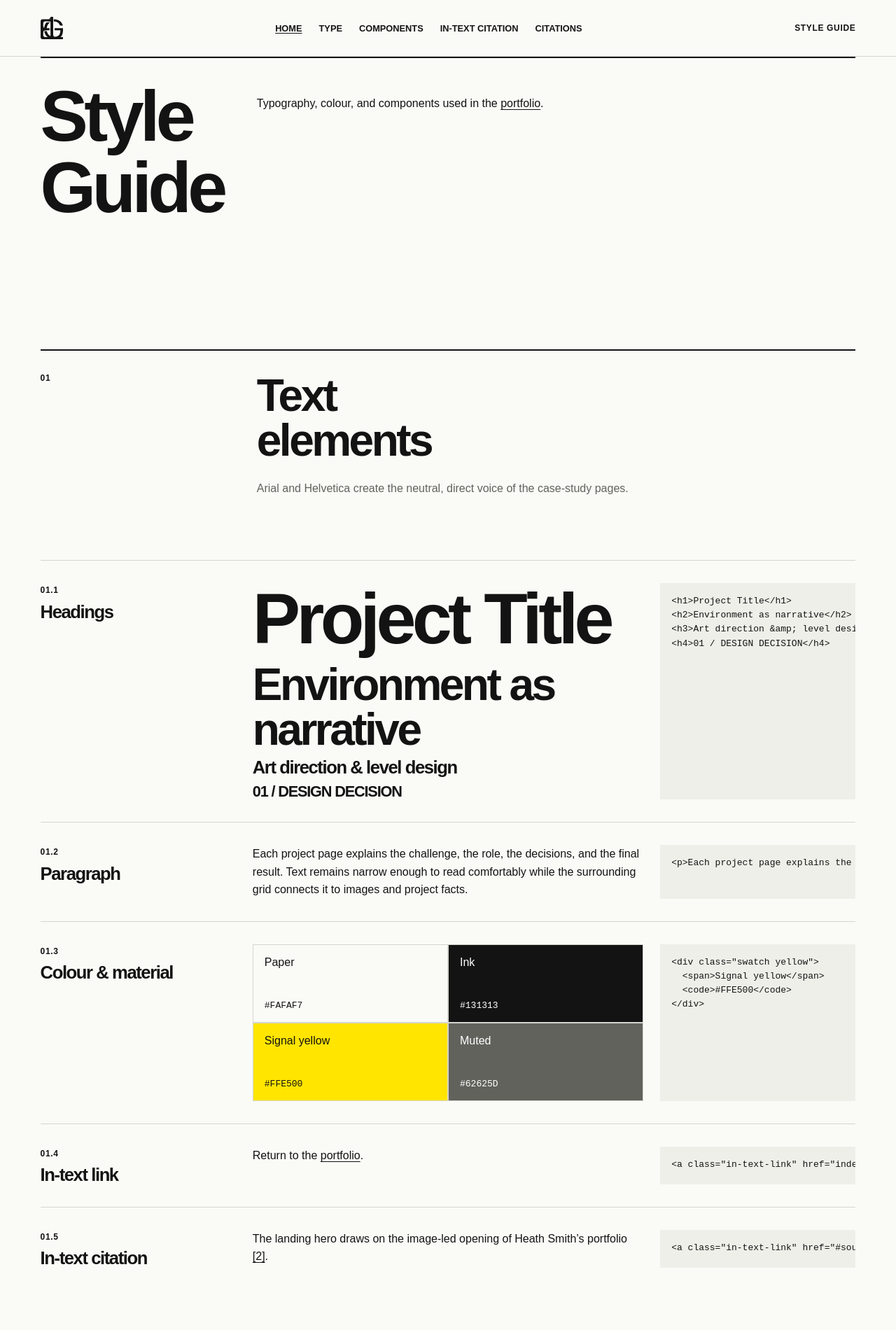
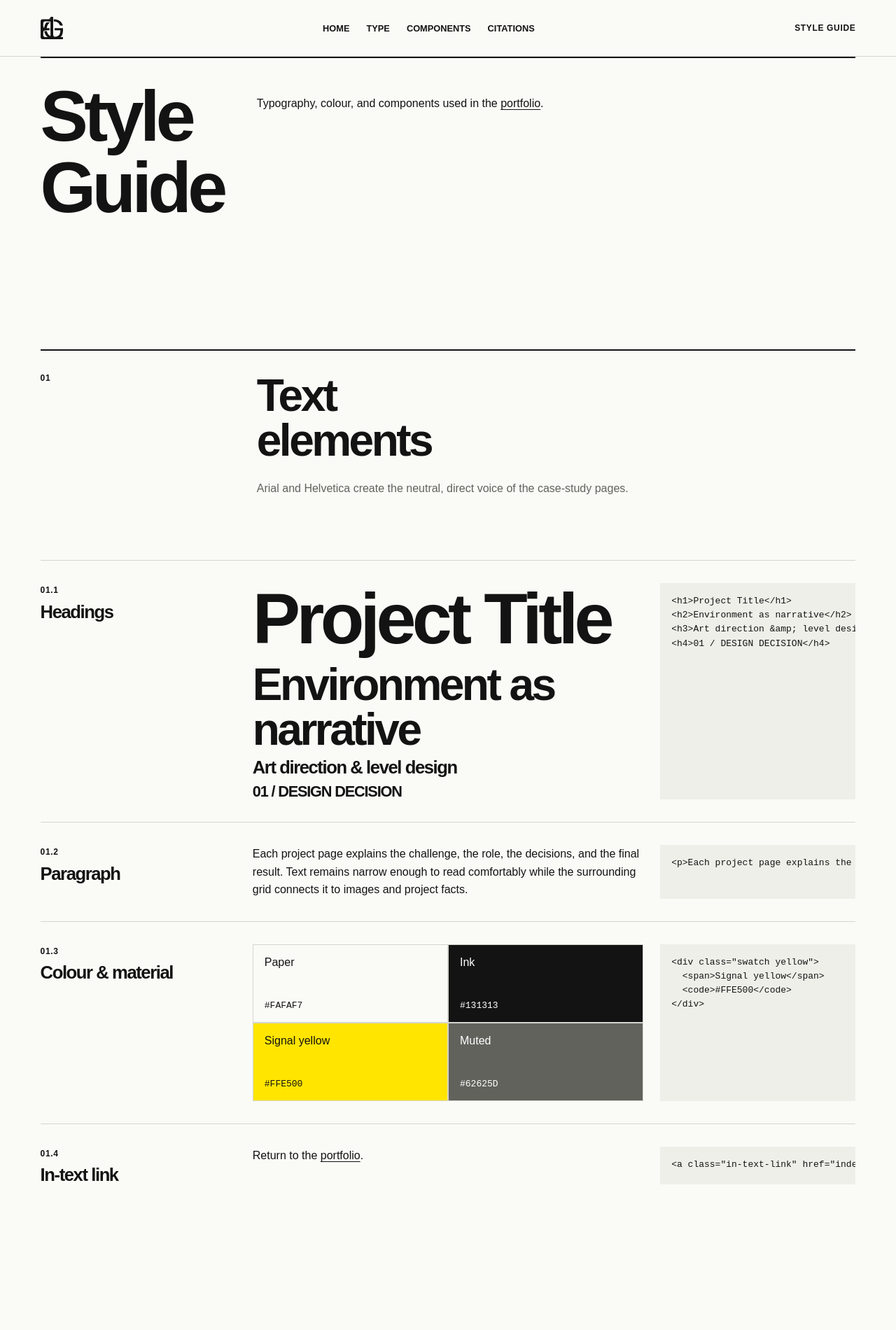
Before and after one commit to Cakelord1919/iat-339-p3-repo, a plain HTML site: page style-guide.html in a window 1280 px wide. Shown: the top 1900 px of the page at 70% size. Drawn offline with Linux system fonts and the light colour scheme.

Commit message:
Remove in-text citation example and simplify guide navigation

```diff
--- a/style-guide.html
+++ b/style-guide.html
@@ -15,10 +15,9 @@
         ><img src="assets/logo.svg" alt=""
       /></a>
       <nav aria-label="Style guide navigation">
-        <a class="in-text-link" href="index.html">HOME</a>
+        <a href="index.html">HOME</a>
         <a href="#text-elements">TYPE</a>
         <a href="#combined-elements">COMPONENTS</a>
-        <a href="#in-text-citation">IN-TEXT CITATION</a>
         <a href="#citations">CITATIONS</a>
       </nav>
       <span class="edition">STYLE GUIDE</span>
@@ -104,12 +103,6 @@
           </div>
           <p class="element-demo">Return to the <a class="in-text-link" href="index.html">portfolio</a>.</p>
           <pre><code>&lt;a class="in-text-link" href="index.html"&gt;portfolio&lt;/a&gt;</code></pre>
-        </article>
-
-        <article class="element" id="in-text-citation">
-          <div class="element-label"><span>01.5</span><h3>In-text citation</h3></div>
-          <p class="element-demo">The landing hero draws on the image-led opening of Heath Smith’s portfolio <a class="in-text-link" href="#source-heath-smith" aria-label="Reference 2: Heath Smith">[2]</a>.</p>
-          <pre><code>&lt;a class="in-text-link" href="#source-heath-smith" aria-label="Reference 2: Heath Smith"&gt;[2]&lt;/a&gt;</code></pre>
         </article>
       </section>
 
@@ -512,7 +505,7 @@
               operating systems.
             </p>
           </li>
-          <li id="source-heath-smith">
+          <li>
             <span>02</span>
             <p>
               Heath Smith.
```
